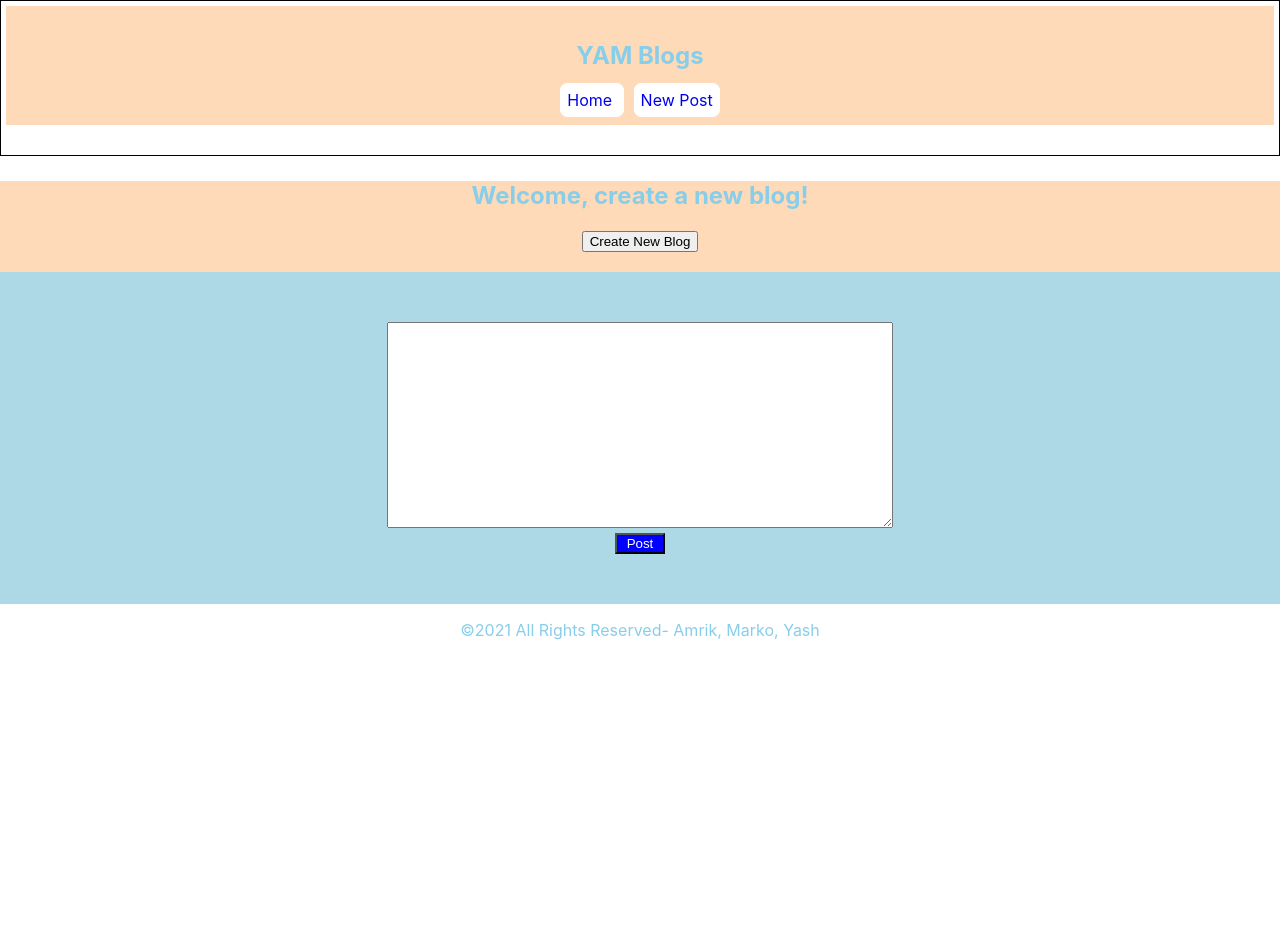
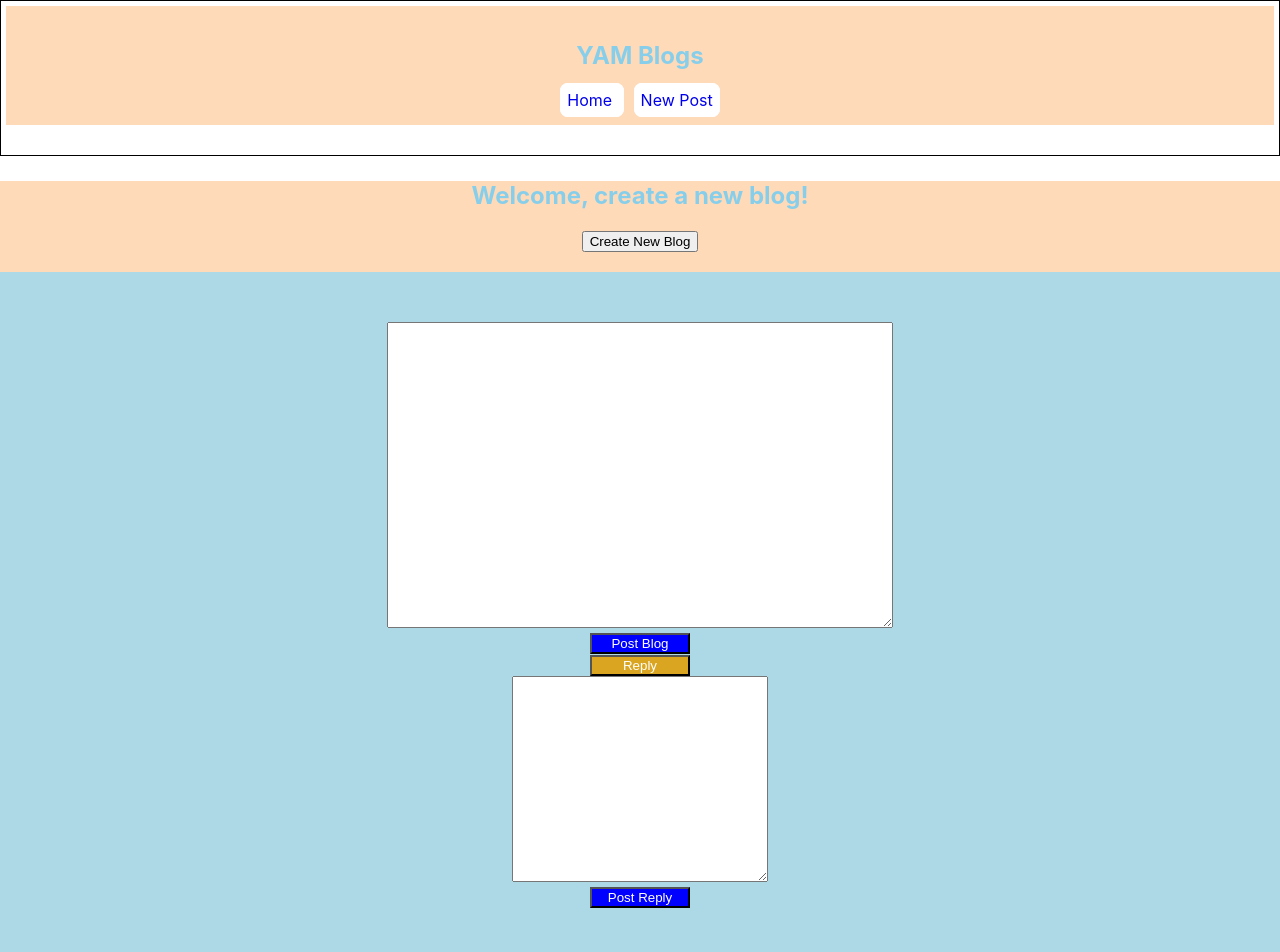
Before and after one commit to MarkoKupresanin/CutiehacksYAM, a React (Create React App) app: page /posts in a window 1280 px wide. Shown: the top 952 px of the page. Before the commit the page ends 800 px from the top, so only its background shows below. Built offline with nearby package versions, Linux system fonts and the light colour scheme.

Commit message:
Reply Button/Textbox

```diff
--- a/src/App.css
+++ b/src/App.css
@@ -67,12 +67,29 @@ footer {
 
 #textValue {
   width: 500px;
+  height: 300px;
+}
+
+#postValue {
+  width: 250px;
   height: 200px;
 }
 
 #postButton {
-  width: 50px;
+  width: 100px;
   color: white;
   background-color: blue;
 
 }
+
+#replyButton {
+  width: 100px;
+  color: white;
+  background-color: goldenrod;
+}
+
+#postreplyButton {
+  width: 100px;
+  color: white;
+  background-color: blue;
+}
--- a/src/BlogList.js
+++ b/src/BlogList.js
@@ -36,8 +36,22 @@ const BlogList = () => {
     }
 
     const postBlog = () => {
-        var userInput = document.getElementById("textValue").value;
-        console.log(userInput);
+        var userPostInput = document.getElementById("textValue").value;
+        console.log(userPostInput);
+    }
+
+    const replyClick = () => {
+        var y = document.getElementById("replyControl");
+        if (y.style.display === "none") {
+            y.style.display = "block";
+        } else {
+            y.style.display = "none";
+        }
+    }
+
+    const postReply = () => {
+        var userReplyInput = document.getElementById("postValue").value;
+        console.log(userReplyInput);
     }
 
     return (
@@ -47,7 +61,15 @@ const BlogList = () => {
             <div id ="testControl">
                 <textarea type="text" id="textValue"/>
                 <br></br>
-                <button onClick={postBlog} id="postButton">Post</button>
+                <button onClick={postBlog} id="postButton">Post Blog</button>
+                <div id="reply">
+                    <button onClick={replyClick} id="replyButton">Reply</button>
+                    <div id ="replyControl">
+                        <textarea type="text" id="postValue"/>
+                        <br></br>
+                        <button onClick={postReply} id="postreplyButton">Post Reply</button>
+                    </div>
+                </div>
             </div>
         </div>
     );
```
